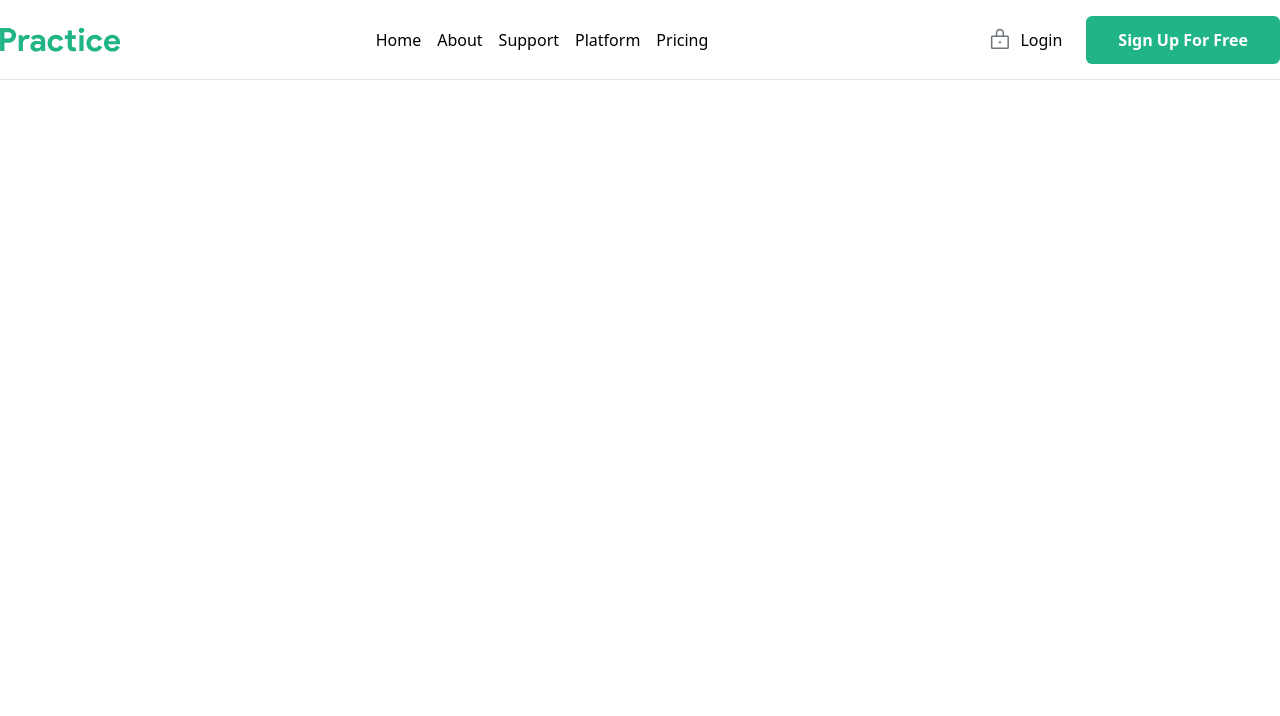
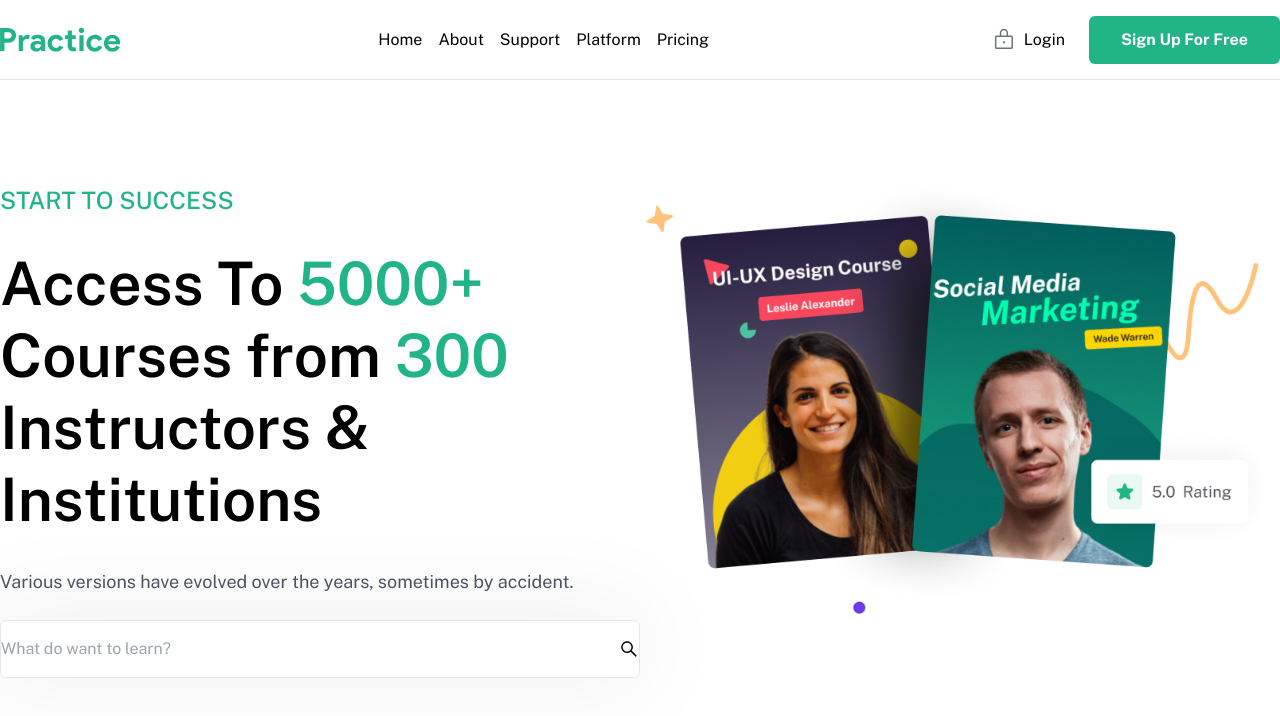
Before and after one commit to WarrenTyler/react-tailwind-landing-page, a React (Vite) app: page / in a window 1280 px wide. Shown: the top 716 px of the page. Built offline with nearby package versions, Linux system fonts and the light colour scheme.

Commit message:
Integrate Hero component into App layout and apply styling modifications

```diff
--- a/src/App.jsx
+++ b/src/App.jsx
@@ -1,9 +1,11 @@
-import { Navbar } from "./components";
+import { Hero, Navbar } from "./components";
+import "./App.css";
 
 const App = () => {
   return (
     <div>
       <Navbar />
+      <Hero />
     </div>
   );
 };
```
